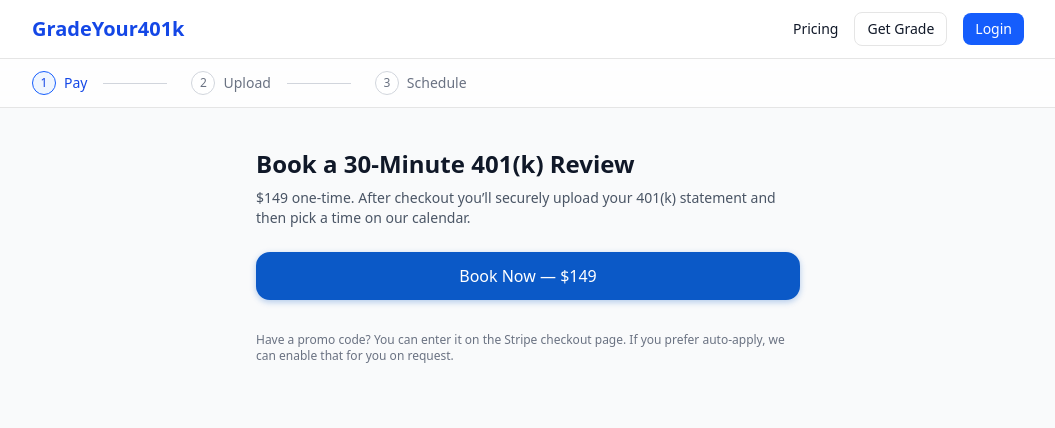
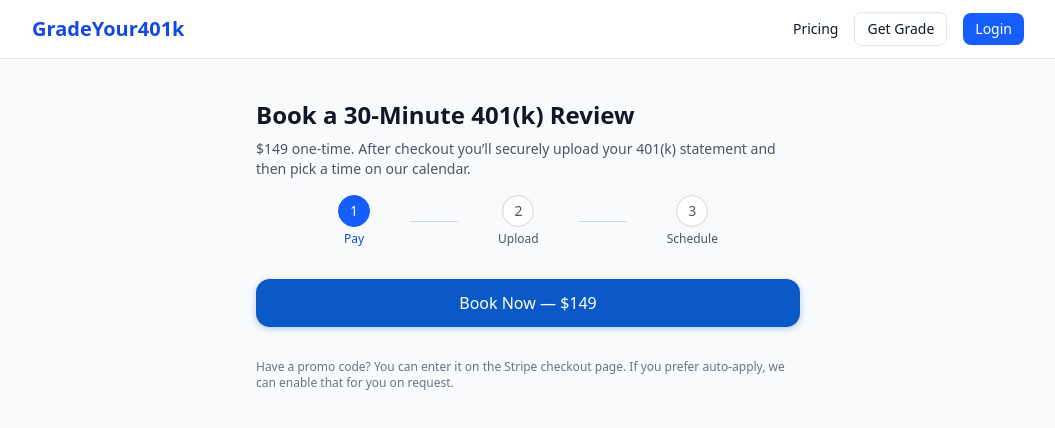
Before and after one commit to rremling/gradeyour401k, a Next.js app: page /review in a window 1280 px wide. Shown: the top 428 px of the page, without its empty margins (112-1167 px from the left). Built offline with nearby package versions, Linux system fonts and the light colour scheme.

Commit message:
Update page.tsx

```diff
--- a/src/app/review/page.tsx
+++ b/src/app/review/page.tsx
@@ -1,7 +1,6 @@
 "use client";
 
 import { useState } from "react";
-import StepNav from "@/app/components/StepNav"; // <- ensure THIS path
 
 export default function ReviewPage() {
   const [loading, setLoading] = useState(false);
@@ -15,6 +14,7 @@ export default function ReviewPage() {
       const res = await fetch("/api/checkout", {
         method: "POST",
         headers: { "Content-Type": "application/json" },
+        // planKey "review" uses your live price set in envs (STRIPE_PRICE_401K_REVIEW)
         body: JSON.stringify({
           planKey: "review",
           // promotionCodeId: "promo_XXXXXXXXXXXX",
@@ -23,7 +23,7 @@ export default function ReviewPage() {
 
       const data = await res.json();
       if (!res.ok) throw new Error(data?.error || "Failed to create checkout session");
-      window.location.href = data.url;
+      window.location.href = data.url; // Send to Stripe Checkout
     } catch (e: any) {
       setErr(e.message || "Something went wrong");
       setLoading(false);
@@ -31,17 +31,46 @@ export default function ReviewPage() {
   }
 
   return (
-    <>
-      {/* Stepper should be OUTSIDE main, same as upload page */}
-      <StepNav current="pay" />
-
     <main className="max-w-xl mx-auto px-4 py-10">
-        <h1 className="text-2xl font-semibold mb-2">
-          Book a 30-Minute 401(k) Review
-        </h1>
-        <p className="text-sm text-gray-600 mb-6">
+      <h1 className="text-2xl font-semibold mb-2">Book a 30-Minute 401(k) Review</h1>
+      <p className="text-sm text-gray-600 mb-4">
         $149 one-time. After checkout you’ll securely upload your 401(k) statement and then pick a time on our calendar.
       </p>
+
+      {/* Inline, centered stepper (Pay → Upload → Schedule), compact & mobile-friendly */}
+      <div className="mb-8 flex justify-center">
+        <ol className="flex items-center gap-6 sm:gap-10">
+          {/* Step 1: Pay (active) */}
+          <li className="flex flex-col items-center">
+            <span className="inline-flex h-8 w-8 items-center justify-center rounded-full border border-blue-600 bg-blue-600 text-white text-sm font-medium">
+              1
+            </span>
+            <span className="mt-1 text-xs font-medium text-blue-700">Pay</span>
+          </li>
+
+          {/* connector */}
+          <span className="hidden sm:block h-px w-12 bg-gray-300" />
+
+          {/* Step 2: Upload */}
+          <li className="flex flex-col items-center">
+            <span className="inline-flex h-8 w-8 items-center justify-center rounded-full border border-gray-300 bg-white text-gray-600 text-sm font-medium">
+              2
+            </span>
+            <span className="mt-1 text-xs text-gray-600">Upload</span>
+          </li>
+
+          {/* connector */}
+          <span className="hidden sm:block h-px w-12 bg-gray-300" />
+
+          {/* Step 3: Schedule */}
+          <li className="flex flex-col items-center">
+            <span className="inline-flex h-8 w-8 items-center justify-center rounded-full border border-gray-300 bg-white text-gray-600 text-sm font-medium">
+              3
+            </span>
+            <span className="mt-1 text-xs text-gray-600">Schedule</span>
+          </li>
+        </ol>
+      </div>
 
       <button
         onClick={() => startCheckout()}
@@ -61,10 +90,10 @@ export default function ReviewPage() {
 
       <div className="mt-8 text-xs text-gray-500">
         <p>
-            Have a promo code? You can enter it on the Stripe checkout page. If you prefer auto-apply, we can enable that for you on request.
+          Have a promo code? You can enter it on the Stripe checkout page.
+          If you prefer auto-apply, we can enable that for you on request.
         </p>
       </div>
     </main>
-    </>
   );
 }
```
Lines whose indentation alone changed are shown as unchanged.
